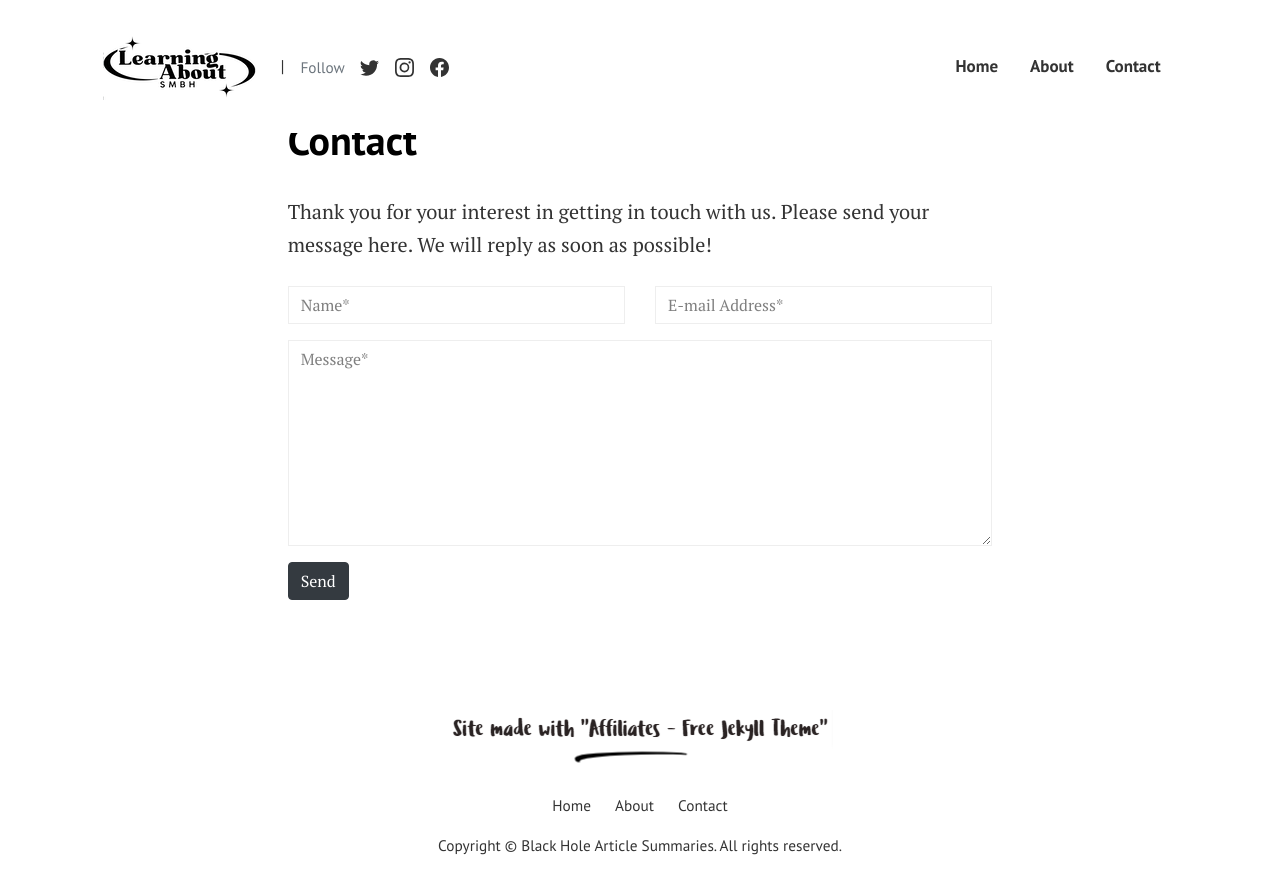
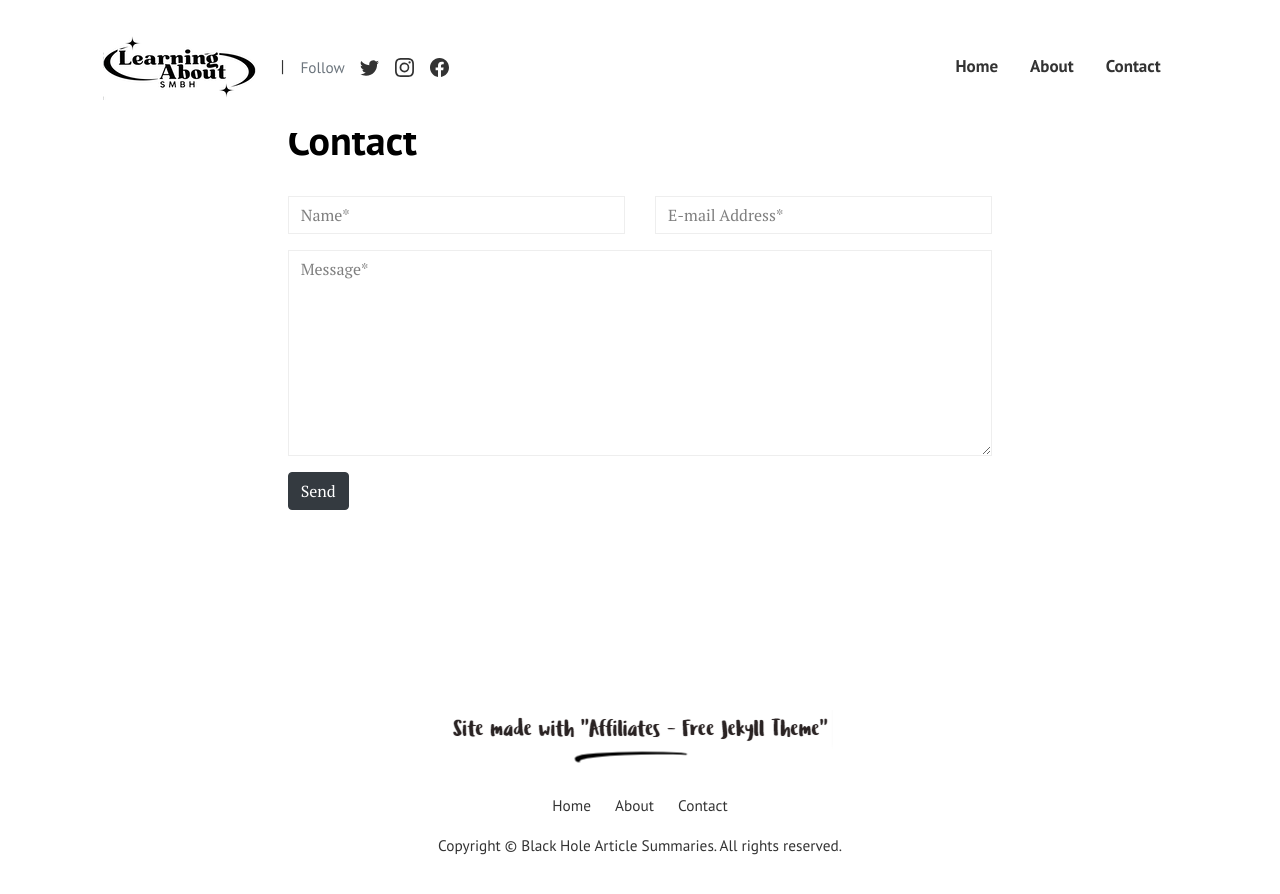
Before and after one commit to learningaboutsmbh/learningaboutsmbh.github.io, a Jekyll site: the page built from pages/contact.html, in a window 1280 px wide. Shown: the top 894 px of the page. Built offline with Jekyll 4.4.1, drawn with Linux system fonts in a browser that asks for light colours.

Commit message:
icon and delete contact

```diff
--- a/_config.yml
+++ b/_config.yml
@@ -1,4 +1,4 @@
-#near the bottom
+#basic stuff
 
 title: "Black Hole Article Summaries"
 email: laurenchu8@gmail.com
@@ -29,7 +29,7 @@ authors:
   lauren:
     name: Lauren
     display_name: Lauren
-    avatar: 'assets/images/lauren.png'
+    avatar: 'assets/images/IMG_4780.PNG'
     email: laurenchu8@gmail.com
     web: https://www.wowthemes.net/category/jekyll-themes/
     description: "Aspiring Physics/Engineering Student"
--- a/pages/contact.html
+++ b/pages/contact.html
@@ -6,7 +6,7 @@ comments: false
 ---
 
 <form action="https://formspree.io/f/xvgokorq" method="POST">
-<p class="mb-4">Thank you for your interest in getting in touch with us. Please send your message here. We will reply as soon as possible!</p>
+<p class="mb-4"></p>
 <div class="form-group row">
 <div class="col-md-6">
 <input class="form-control" type="text" name="name" placeholder="Name*" required>
```
Also changed, not shown: assets/images/IMG_4780.PNG (added), 3 other files.
